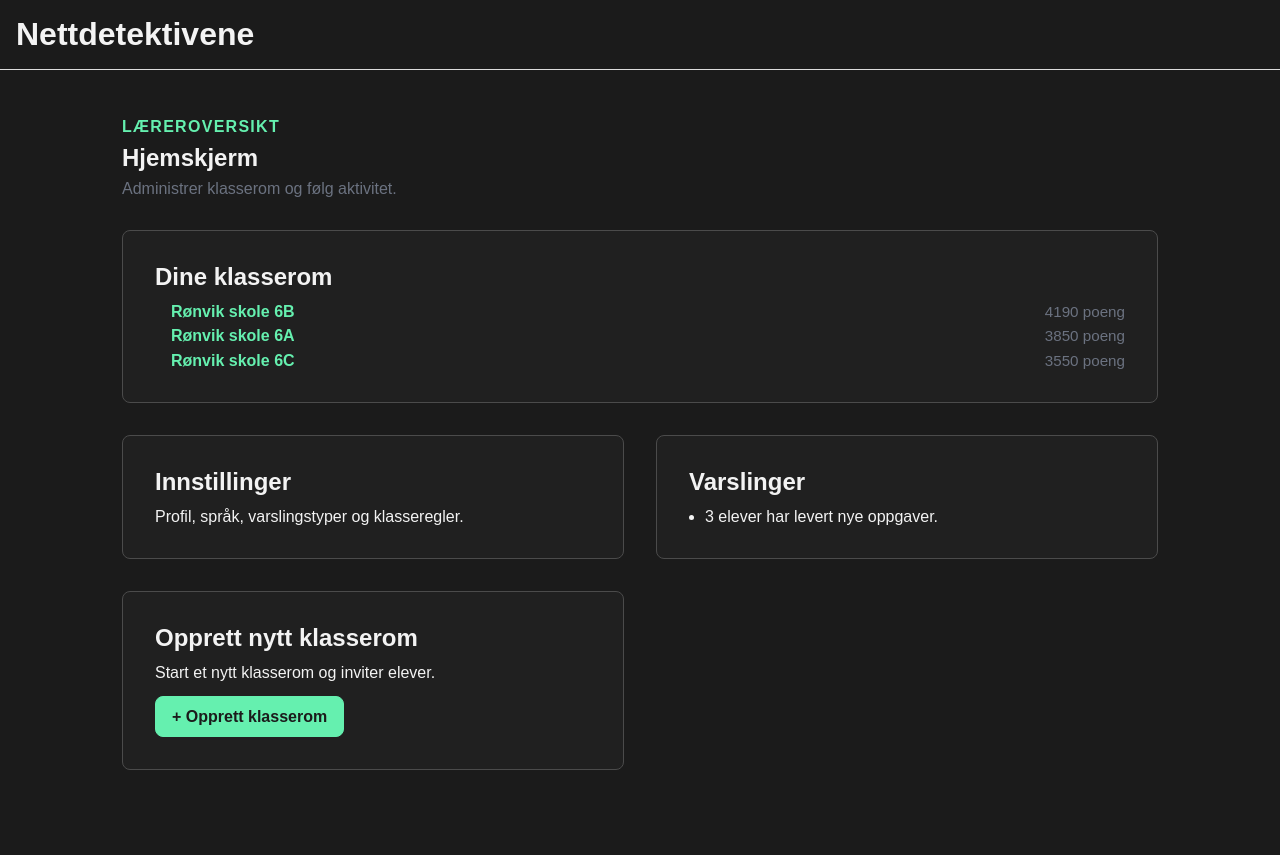
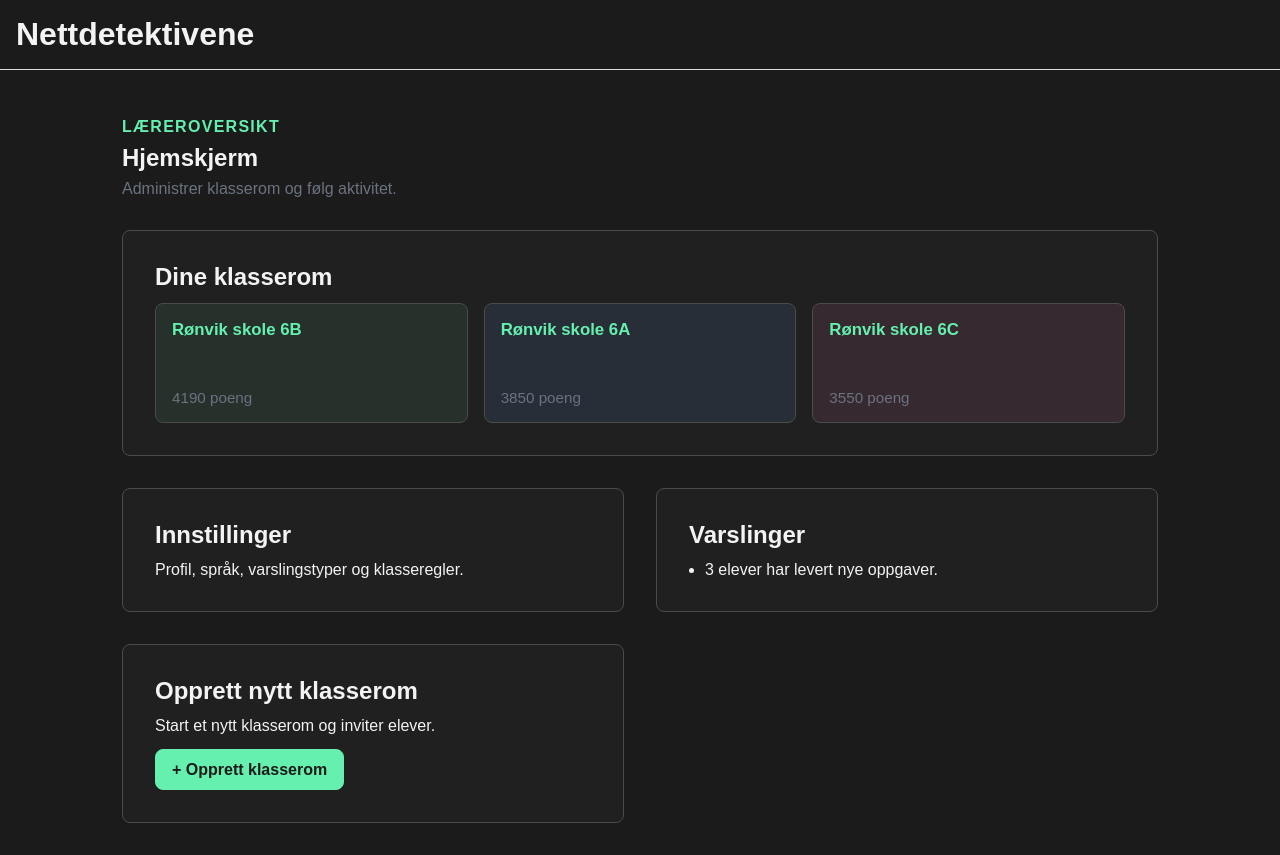
Before and after one commit to moss-flower/nettdetektivene-systemutvkling2, a Nuxt app in the folder frontend/: page /teacherOverview in a window 1280 px wide. Before the commit the page ends 802 px from the top, so only its background shows below. Built offline with nearby package versions, Linux system fonts and the light colour scheme.

Commit message:
refactor(teacherOverview): turn classroom links into cards

```diff
--- a/frontend/app/pages/teacherOverview.vue
+++ b/frontend/app/pages/teacherOverview.vue
@@ -15,12 +15,17 @@ const classroomSummaries = computed(() => getTeacherClassroomSummaries());
     <div class="dashboardGrid">
       <article class="panel classesPanel">
         <h2>Dine klasserom</h2>
-        <ul class="classList">
-          <li v-for="classroom in classroomSummaries" :key="classroom.id" class="classListItem">
+        <div class="classroomCards">
+          <article
+            v-for="(classroom, index) in classroomSummaries"
+            :key="classroom.id"
+            class="classroomCard"
+            :class="`classroomCard--${(index % 3) + 1}`"
+          >
             <NuxtLink :to="`/classroom/overview?classroomId=${classroom.id}`">{{ classroom.name }}</NuxtLink>
             <span class="classScore">{{ classroom.totalScore }} poeng</span>
-          </li>
-        </ul>
+          </article>
+        </div>
       </article>
 
       <article class="panel">
@@ -95,7 +100,6 @@ h2 {
   margin: 0 0 0.75rem 0;
 }
 
-.classList,
 .notificationList {
   margin: 0;
   padding-left: 1rem;
@@ -103,16 +107,39 @@ h2 {
   gap: 0.4rem;
 }
 
-.classListItem {
-  display: flex;
-  align-items: baseline;
-  justify-content: space-between;
+.classroomCards {
+  display: grid;
+  grid-template-columns: repeat(auto-fit, minmax(220px, 1fr));
   gap: 1rem;
 }
 
-.classList a {
+.classroomCard {
+  display: flex;
+  flex-direction: column;
+  justify-content: space-between;
+  gap: 0.75rem;
+  min-height: 120px;
+  padding: 1rem;
+  border: 1px solid var(--border);
+  border-radius: var(--radius);
+}
+
+.classroomCard--1 {
+  background: rgba(101, 240, 175, 0.08);
+}
+
+.classroomCard--2 {
+  background: rgba(96, 165, 250, 0.1);
+}
+
+.classroomCard--3 {
+  background: rgba(244, 114, 182, 0.1);
+}
+
+.classroomCard a {
   font-weight: 700;
   color: var(--primary);
+  font-size: 1.05rem;
 }
 
 .classScore {
```
